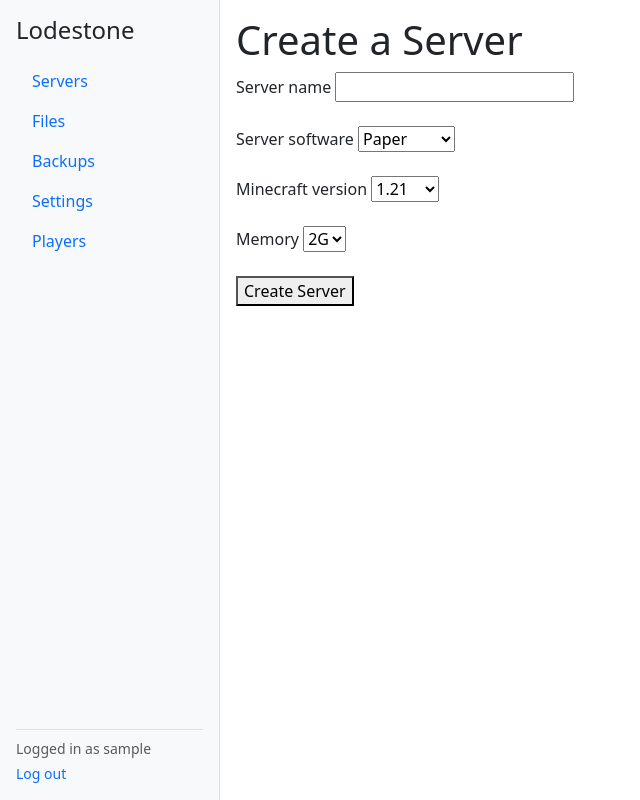
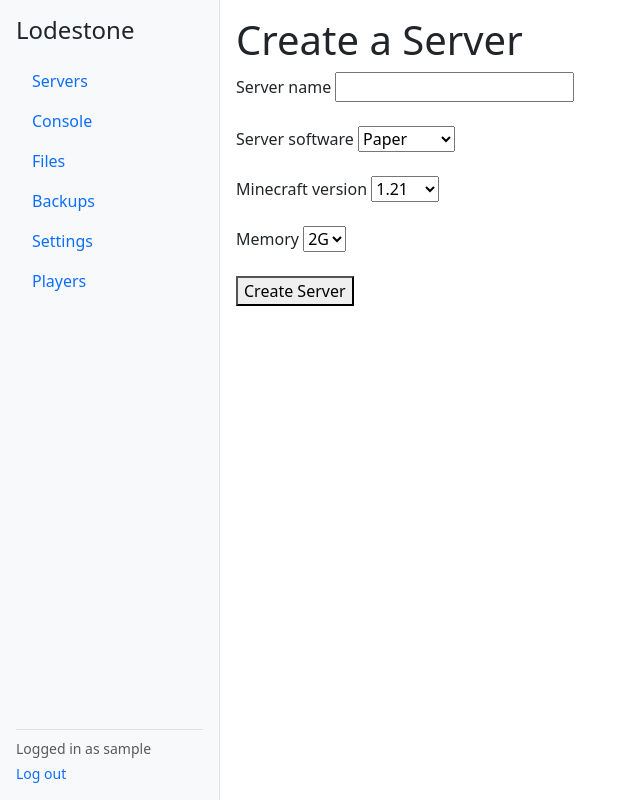
Before and after one commit to lodestone-dev-org/lodestone, a Flask app: page /server/create in a window 1280 px wide. Shown: the whole page, without its empty margins (0-640 px from the left). Run offline with Flask 3, Linux system fonts and the light colour scheme; the visitor is signed in with stand-in values (Sample User, id 1).

Commit message:
Add Console link back to the current server

```diff
--- a/templates/base.html
+++ b/templates/base.html
@@ -19,6 +19,13 @@
 
             <ul class="nav nav-pills flex-column mb-auto">
                 <li class="nav-item"><a class="nav-link" href="{{ url_for('index') }}">Servers</a></li>
+                <li class="nav-item">
+                    {% if current %}
+                        <a class="nav-link" href="{{ url_for('server_console', server_id=current.id) }}">Console</a>
+                    {% else %}
+                        <a class="nav-link" href="#">Console</a>
+                    {% endif %}
+                </li>
                 <li class="nav-item">
                     {% if current %}
                         <a class="nav-link" href="{{ url_for('server_files', server_id=current.id) }}">Files</a>
```
